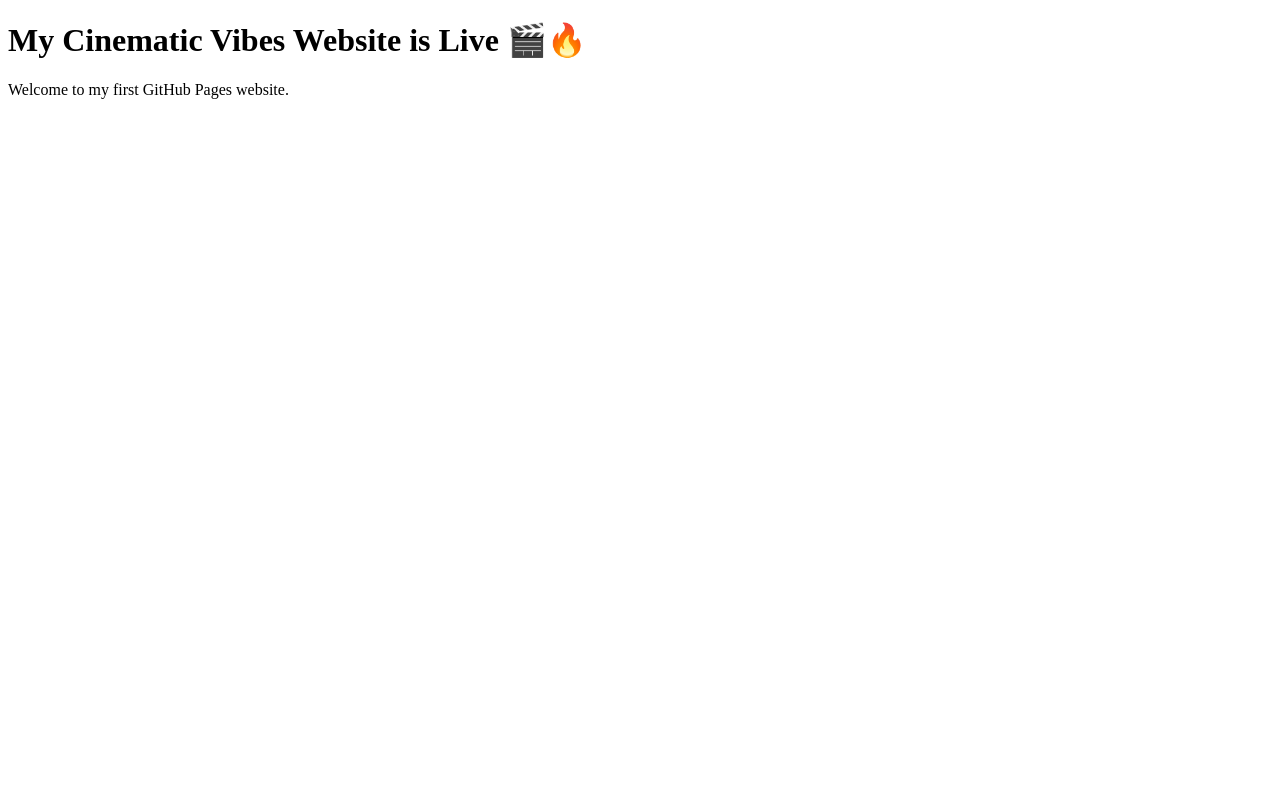
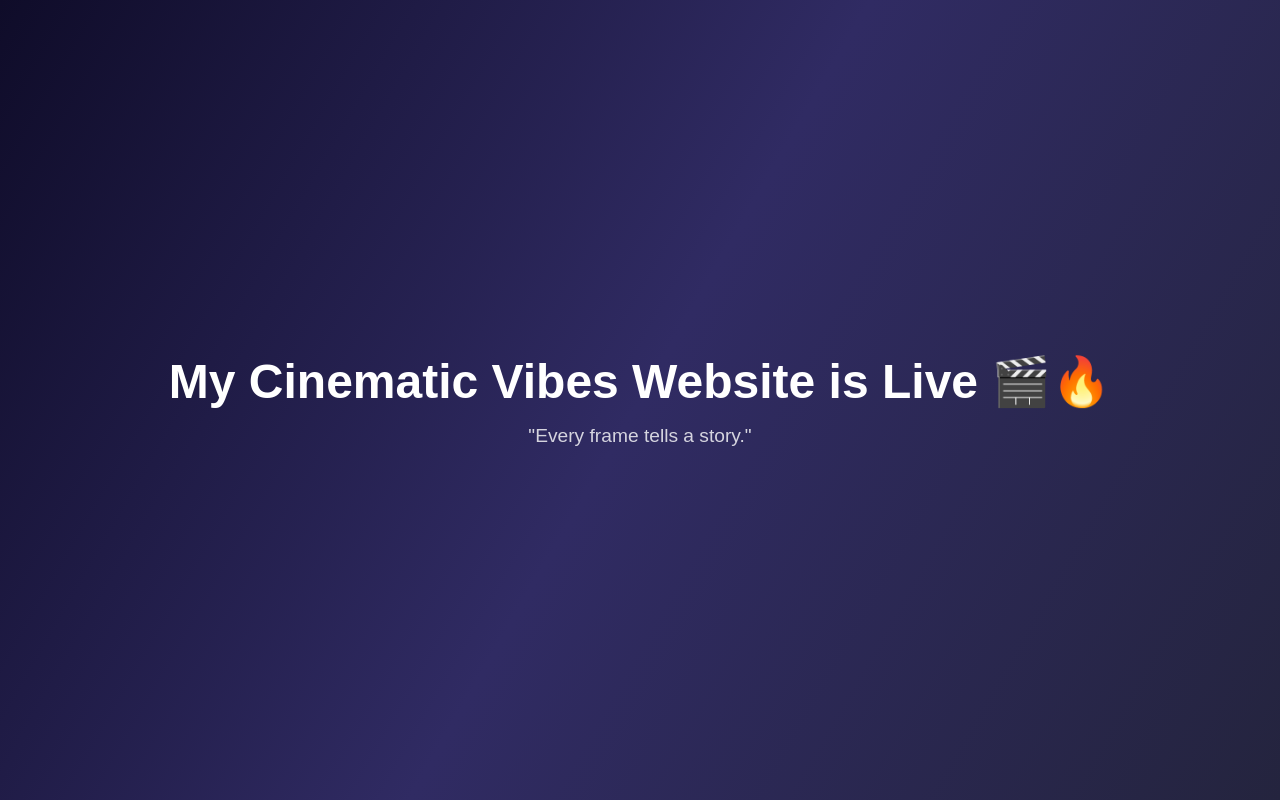
Before and after one commit to Steffin-php/cinematic-vibes, a plain HTML site: page index.html in a window 1280 px wide. Drawn offline with Linux system fonts and the light colour scheme.

Commit message:
Connect CSS and JS
Updated the HTML structure and added a container for content.

```diff
--- a/index.html
+++ b/index.html
@@ -1,10 +1,17 @@
 <!DOCTYPE html>
-<html>
+<html lang="en">
 <head>
+  <meta charset="UTF-8">
   <title>Cinematic Vibes</title>
+  <link rel="stylesheet" href="style.css">
 </head>
 <body>
-  <h1>My Cinematic Vibes Website is Live 🎬🔥</h1>
-  <p>Welcome to my first GitHub Pages website.</p>
+
+  <div class="container">
+    <h1>My Cinematic Vibes Website is Live 🎬🔥</h1>
+    <p>"Every frame tells a story."</p>
+  </div>
+
+  <script src="script.js"></script>
 </body>
 </html>
```
